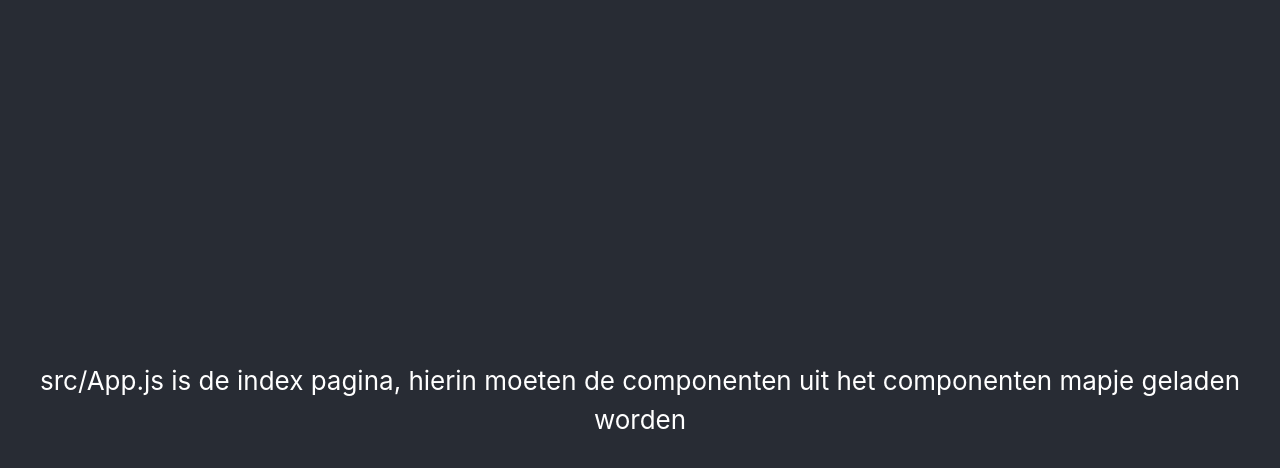
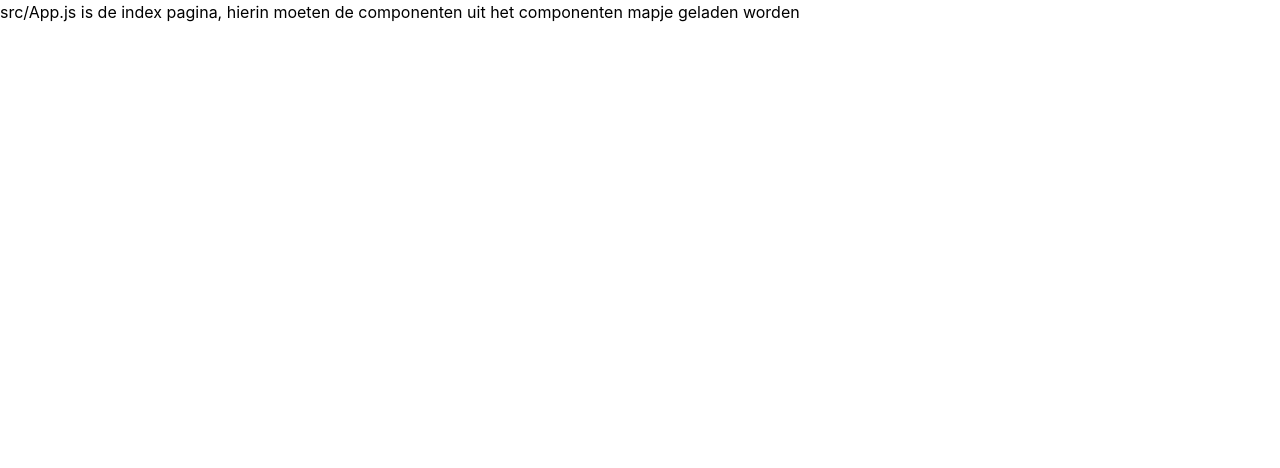
Before and after one commit to Wazup2You/AlsTweeDruppelsWater, a React (Create React App) app in the folder frontend/: page / in a window 1280 px wide. Shown: the top 468 px of the page. Built offline with nearby package versions, Linux system fonts and the light colour scheme.

Commit message:
error fix

```diff
--- a/frontend/package.json
+++ b/frontend/package.json
@@ -16,12 +16,6 @@
     "build": "react-scripts build",
     "test": "react-scripts test",
     "eject": "react-scripts eject"
-  },
-  "eslintConfig": {
-    "extends": [
-      "react-app",
-      "react-app/jest"
-    ]
   },
   "browserslist": {
     "production": [
--- a/frontend/src/App.js
+++ b/frontend/src/App.js
@@ -2,8 +2,8 @@ import "./App.css";
 
 function App() {
   return (
-    <div className="App">
-      <header className="App-header">
+    <div className=" bg-red-600">
+      <header className="">
         src/App.js is de index pagina, hierin moeten de componenten uit het
         componenten mapje geladen worden
       </header>
```
